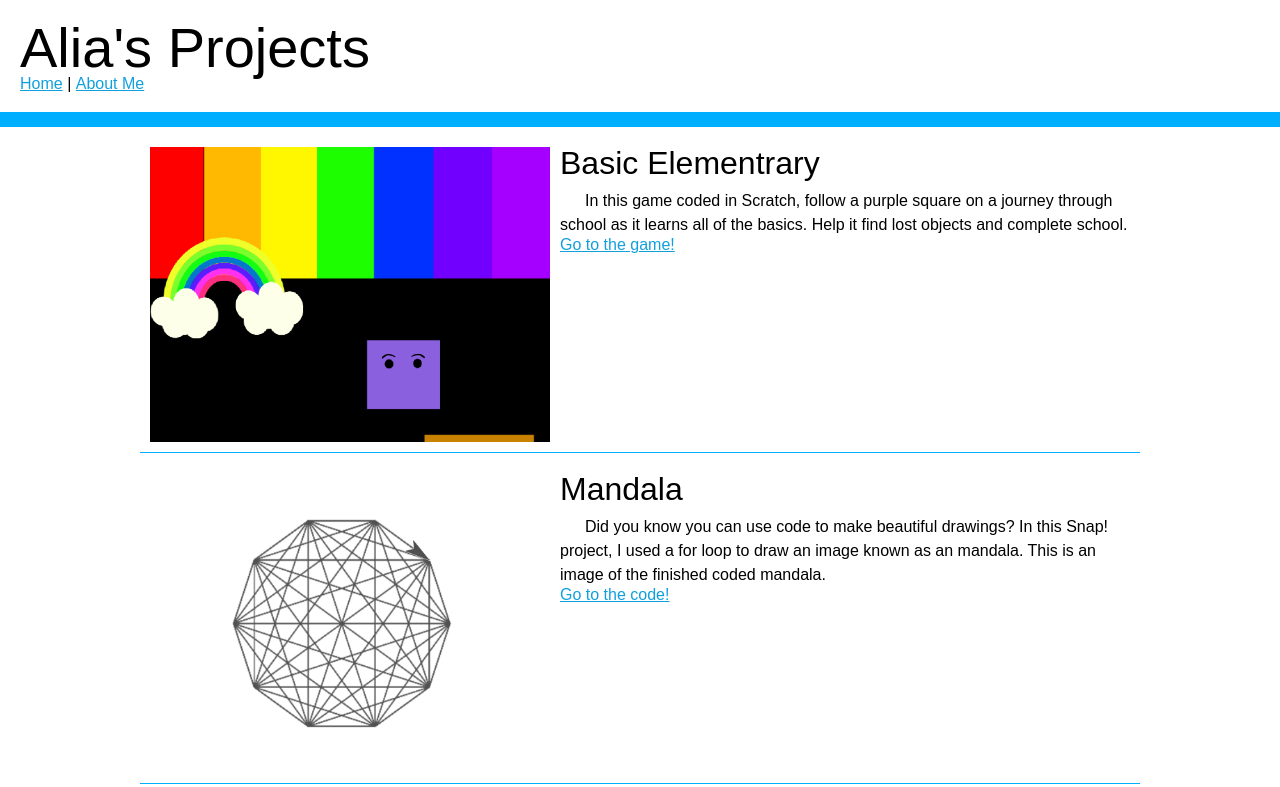
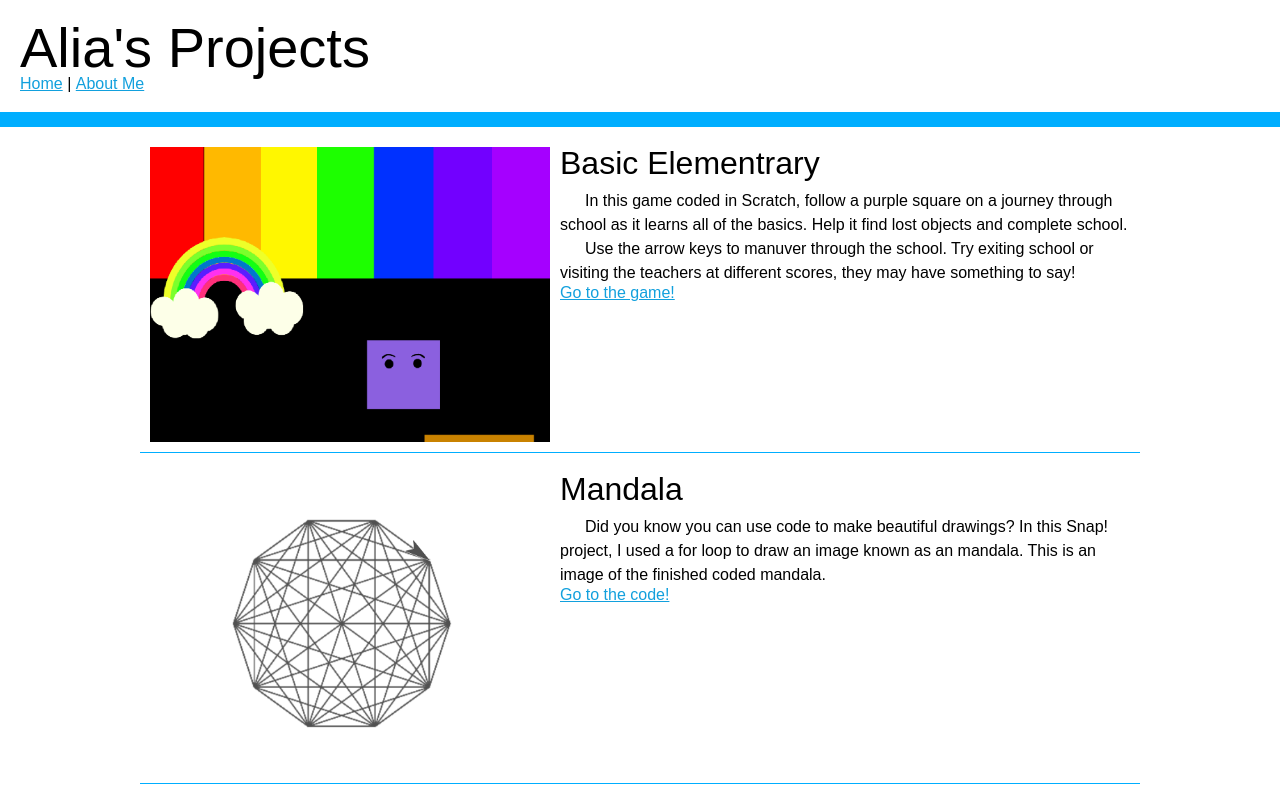
Before and after one commit to mawhile002/ap-cs-site, a plain HTML site: page index.html in a window 1280 px wide. Drawn offline with Linux system fonts and the light colour scheme.

Commit message:
Update index.html

```diff
--- a/index.html
+++ b/index.html
@@ -33,6 +33,7 @@
         <img src="img/begscratch.PNG" alt="Custom Game Screenshot"/>
         <h2>Basic Elementrary</h2>
         <p class="description">In this game coded in Scratch, follow a purple square on a journey through school as it learns all of the basics. Help it find lost objects and complete school.</p><!--Add text here to explain game-->
+        <p class="description">Use the arrow keys to manuver through the school. Try exiting school or visiting the teachers at different scores, they may have something to say!</p>
         <p><a href="https://scratch.mit.edu/projects/324357493/" target="_blank">Go to the game!</a></p>
 
         <div class="clear"></div>
```
